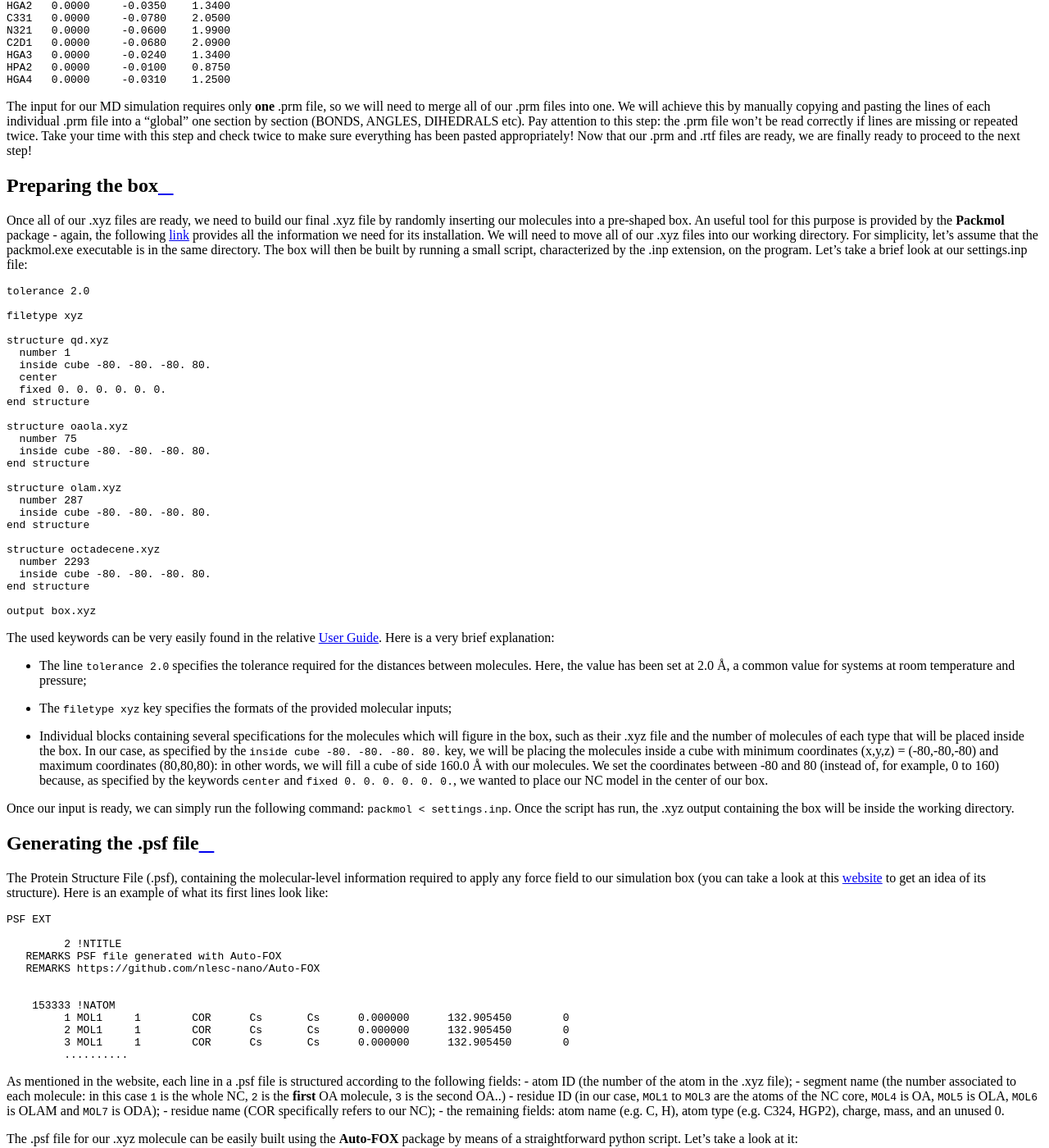
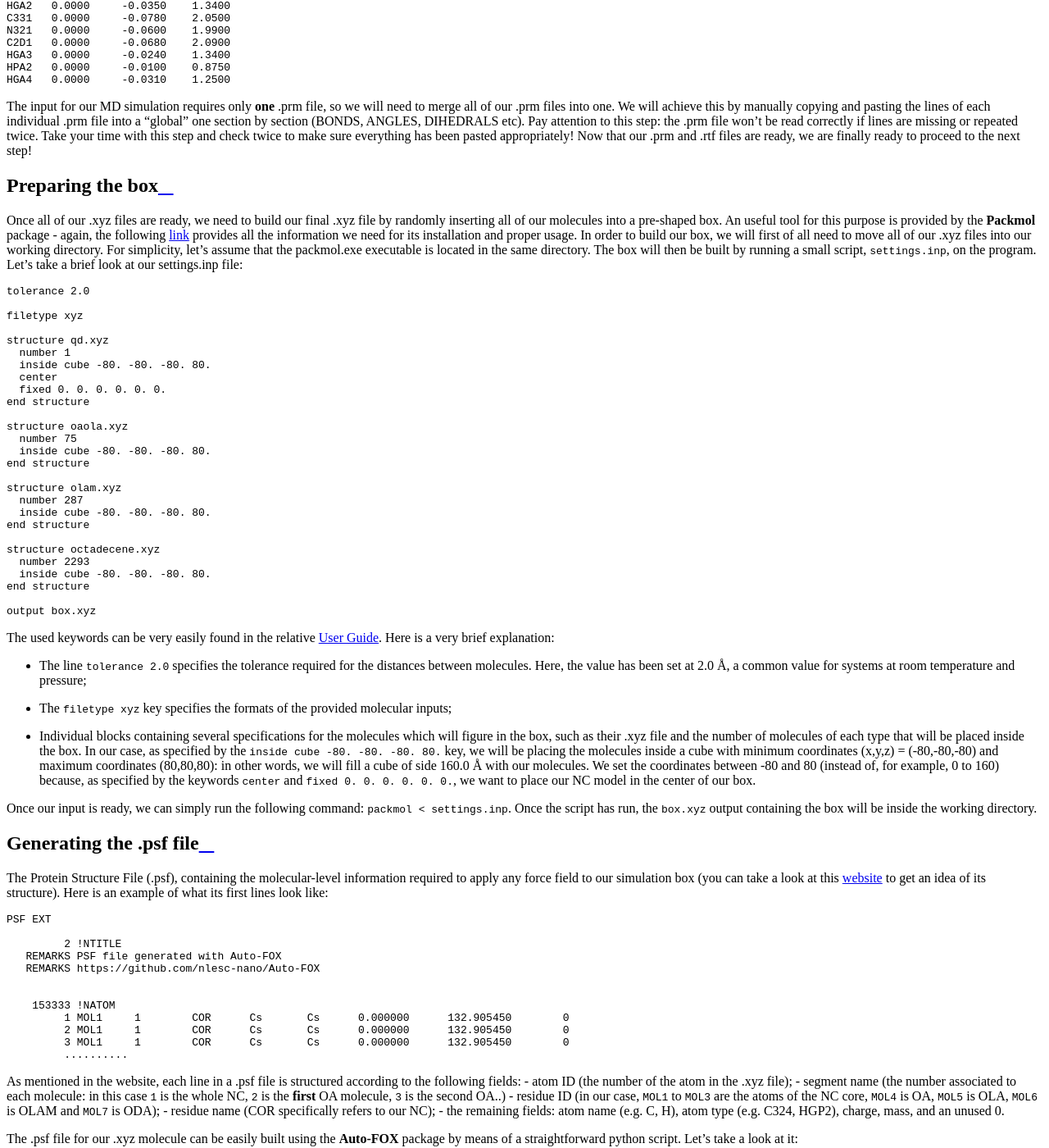
Before and after one commit to nlesc-nano/Tutorials, a Sphinx documentation site: the page built from docs/3_simulation_box.rst, in a window 1280 px wide and 1400 px high, scrolled down 3910 px. Shown: the whole window at 82% size. Built offline with Sphinx 7.4.7 and the Read the Docs theme 2.0.0, drawn with Linux system fonts in a browser that asks for light colours.

Commit message:
Update 3_simulation_box.rst

```diff
--- a/docs/3_simulation_box.rst
+++ b/docs/3_simulation_box.rst
@@ -192,7 +192,7 @@ Now that our .prm and .rtf files are ready, we are finally ready to proceed to t
 
 Preparing the box
 -----------------
-Once all of our .xyz files are ready, we need to build our final .xyz file by randomly inserting our molecules into a pre-shaped box. An useful tool for this purpose is provided by the **Packmol** package - again, the following `link <http://leandro.iqm.unicamp.br/m3g/packmol/home.shtml>`__ provides all the information we need for its installation. We will need to move all of our .xyz files into our working directory. For simplicity, let's assume that the packmol.exe executable is in the same directory. The box will then be built by running a small script, characterized by the .inp extension, on the program. Let's take a brief look at our settings.inp file:
+Once all of our .xyz files are ready, we need to build our final .xyz file by randomly inserting all of our molecules into a pre-shaped box. An useful tool for this purpose is provided by the **Packmol** package - again, the following `link <http://leandro.iqm.unicamp.br/m3g/packmol/home.shtml>`__ provides all the information we need for its installation and proper usage. In order to build our box, we will first of all need to move all of our .xyz files into our working directory. For simplicity, let's assume that the packmol.exe executable is located in the same directory. The box will then be built by running a small script, ``settings.inp``, on the program. Let's take a brief look at our settings.inp file:
 
 .. code:: yaml
 
@@ -228,10 +228,10 @@ The used keywords can be very easily found in the relative  `User Guide <http://
 
 - The line ``tolerance 2.0`` specifies the tolerance required for the distances between molecules. Here, the value has been set at 2.0 Å, a common value for systems at room temperature and pressure;
 - The ``filetype xyz`` key specifies the formats of the provided molecular inputs;
-- Individual blocks containing several specifications for the molecules which will figure in the box, such as their .xyz file and the number of molecules of each type that will be placed inside the box. In our case, as specified by the ``inside cube -80. -80. -80. 80.`` key, we will be placing the molecules inside a cube with minimum coordinates (x,y,z) = (-80,-80,-80) and maximum coordinates (80,80,80): in other words, we will fill a cube of side 160.0 Å with our molecules. We set the coordinates between -80 and 80 (instead of, for example, 0 to 160) because, as specified by the keywords ``center`` and ``fixed 0. 0. 0. 0. 0. 0.``, we wanted to place our NC model in the center of our box.
+- Individual blocks containing several specifications for the molecules which will figure in the box, such as their .xyz file and the number of molecules of each type that will be placed inside the box. In our case, as specified by the ``inside cube -80. -80. -80. 80.`` key, we will be placing the molecules inside a cube with minimum coordinates (x,y,z) = (-80,-80,-80) and maximum coordinates (80,80,80): in other words, we will fill a cube of side 160.0 Å with our molecules. We set the coordinates between -80 and 80 (instead of, for example, 0 to 160) because, as specified by the keywords ``center`` and ``fixed 0. 0. 0. 0. 0. 0.``, we want to place our NC model in the center of our box.
 
 Once our input is ready, we can simply run the following command: ``packmol < settings.inp``.
-Once the script has run, the .xyz output containing the box will be inside the working directory.
+Once the script has run, the ``box.xyz`` output containing the box will be inside the working directory.
 
 Generating the .psf file
 ------------------------
```
